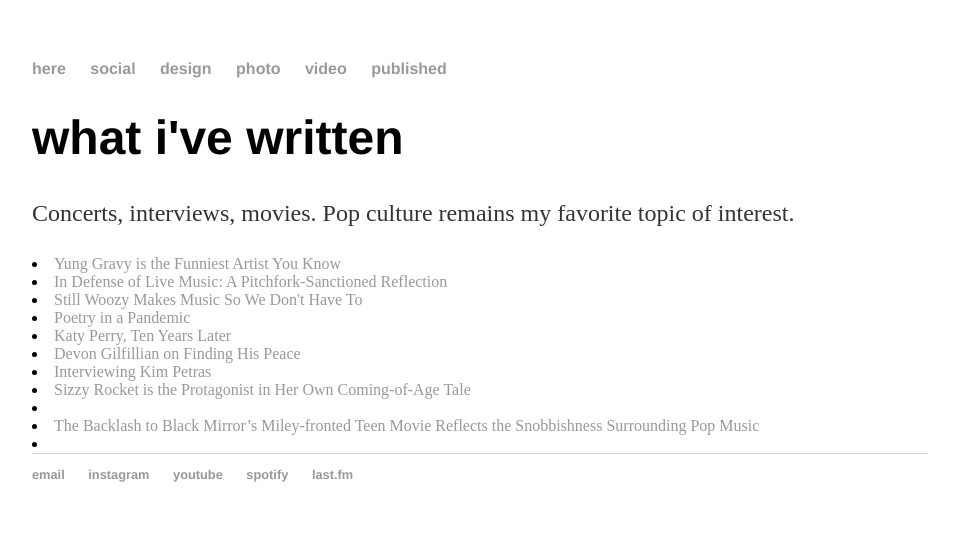
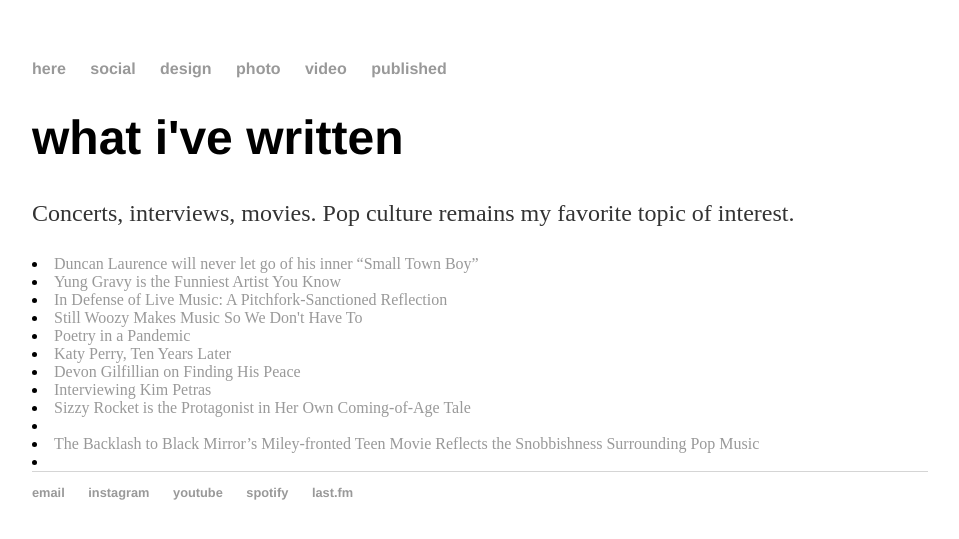
Before and after one commit to sabrinadotli/sabrinadotli.github.io, a Jekyll site: the page built from published/index.html, in a window 1280 px wide. Shown: the top 539 px of the page, without its empty margins (160-1119 px from the left). Built offline with Jekyll 4.4.1, drawn with Linux system fonts in a browser that asks for light colours.

Commit message:
Update index.html

```diff
--- a/published/index.html
+++ b/published/index.html
@@ -4,6 +4,7 @@ title: what i've written
 ---
 	<h1>{{ page.title }}</h1>
 	<p>Concerts, interviews, movies. Pop culture remains my favorite topic of interest.</p>
+	<li><a href="http://wmuc.umd.edu/node/869">Duncan Laurence will never let go of his inner “Small Town Boy”</a></li>
 	<li><a href="http://www.wmuc.umd.edu/node/865">Yung Gravy is the Funniest Artist You Know</a></li>
 	<li><a href="https://umdwritersbloc.com/2020/09/27/in-defense-of-live-music/">In Defense of Live Music: A Pitchfork-Sanctioned Reflection</a></li>
 	<li><a href="http://www.wmuc.umd.edu/node/861">Still Woozy Makes Music So We Don't Have To</a></li>
```
